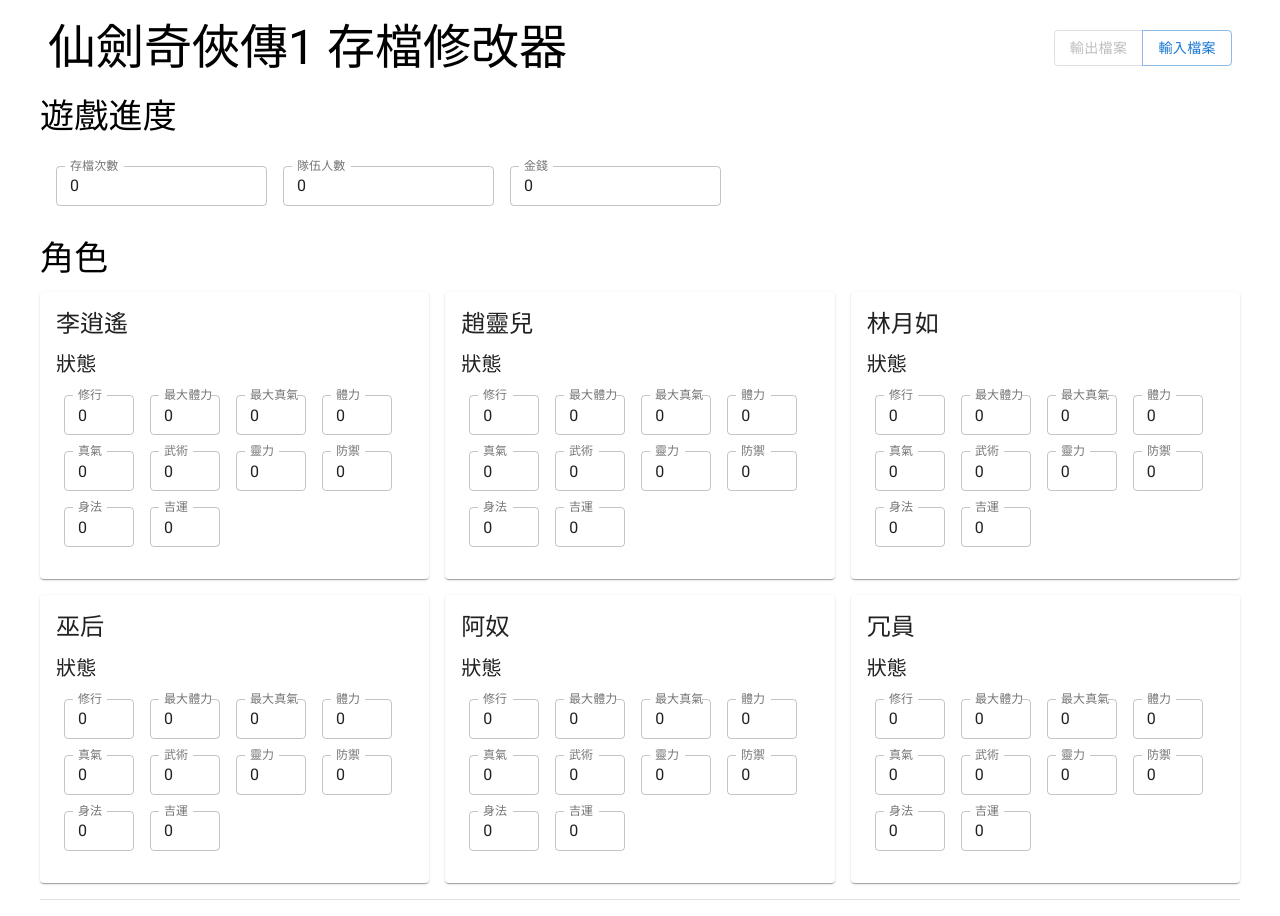
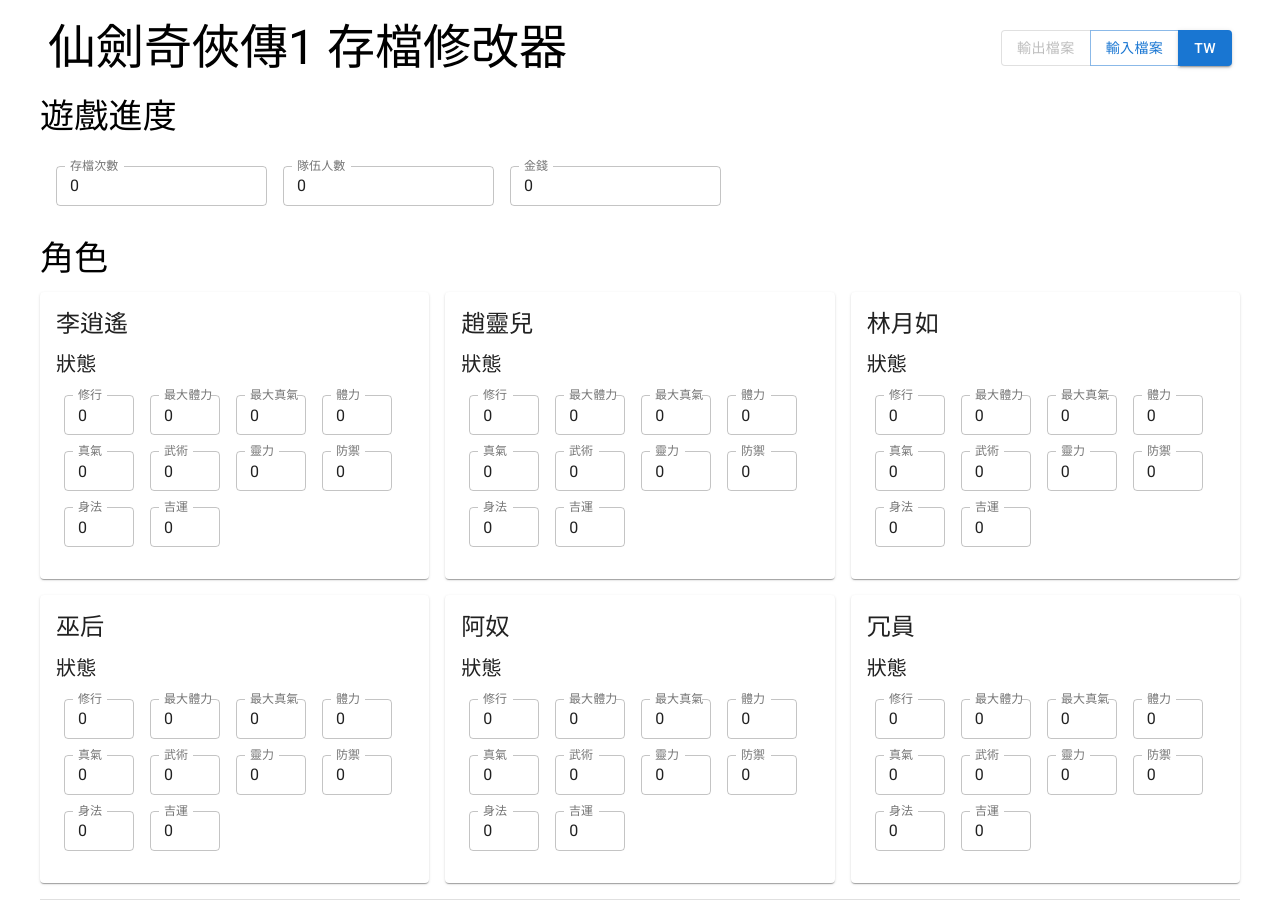
Before and after one commit to chehsunliu/pal-save-editor, a React (Create React App) app: page / in a window 1280 px wide. Built offline with nearby package versions, Linux system fonts and the light colour scheme.

Commit message:
Add language selection

```diff
--- a/src/app/feature/header/Header.tsx
+++ b/src/app/feature/header/Header.tsx
@@ -3,6 +3,7 @@
 import ImportSaveButton from "app/feature/header/ImportSaveButton";
 import React from "react";
 import ExportSaveButton from "app/feature/header/ExportSaveButton";
+import LanguageToggleButton from "app/feature/header/LanguageToggleButton";
 
 const useStyles = makeStyles((theme: Theme) =>
   createStyles({
@@ -23,6 +24,7 @@
       <ButtonGroup color="primary">
         <ExportSaveButton>輸出檔案</ExportSaveButton>
         <ImportSaveButton>輸入檔案</ImportSaveButton>
+        <LanguageToggleButton variant="contained" />
       </ButtonGroup>
     </Toolbar>
   );
--- /dev/null
+++ b/src/app/feature/header/LanguageToggleButton.tsx
@@ -0,0 +1,20 @@
+import { ButtonProps, Button } from "@material-ui/core";
+import { useState } from "react";
+
+const languages = ["tw", "en"];
+
+const LanguageToggleButton = (props: ButtonProps) => {
+  const [languageIndex, setLanguageIndex] = useState(0);
+
+  const handleClick = () => {
+    setLanguageIndex((languageIndex + 1) % languages.length);
+  };
+
+  return (
+    <Button {...props} onClick={() => handleClick()}>
+      {languages[languageIndex]}
+    </Button>
+  );
+};
+
+export default LanguageToggleButton;
```
